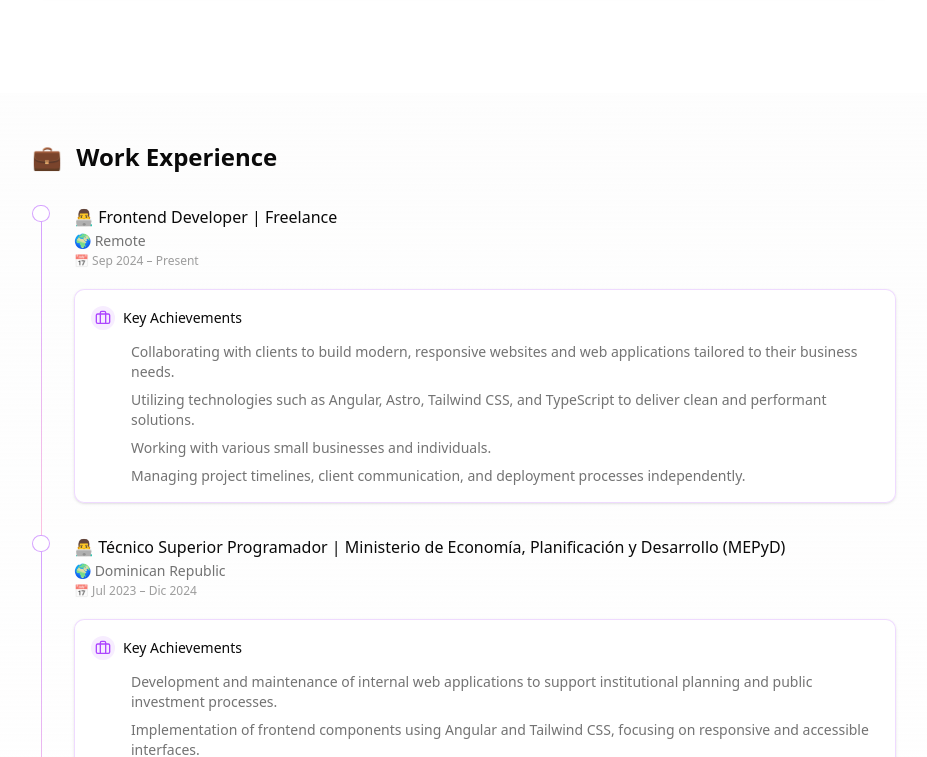
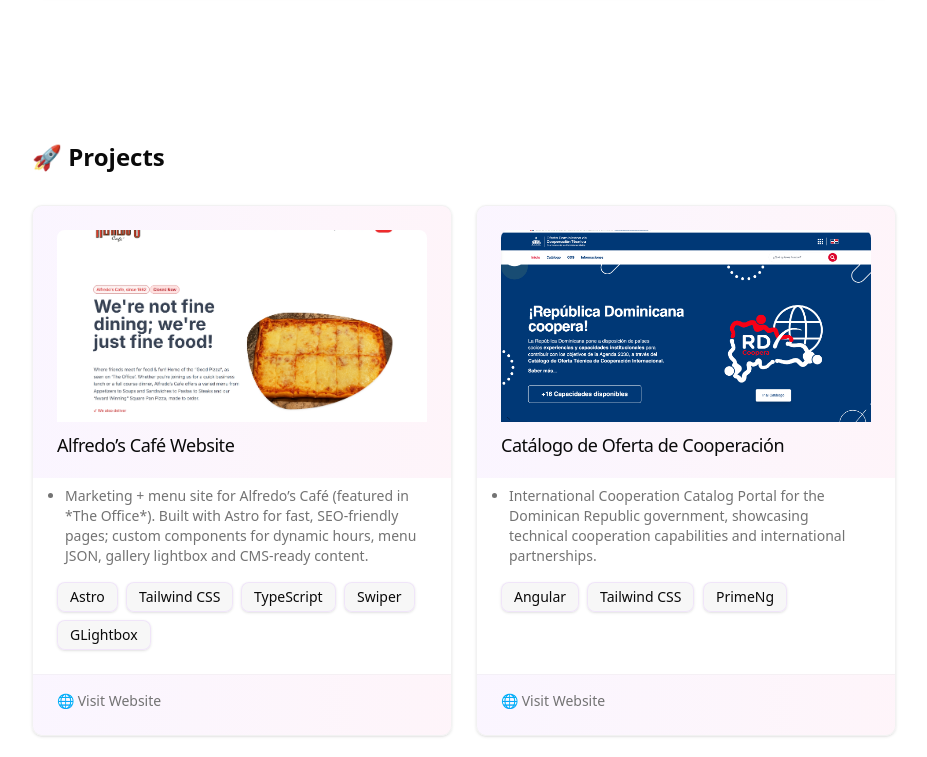
Before and after one commit to KeuryLendof/MyPortfolio, an Astro site: page / in a window 1280 px wide. Shown: the part 738-1495 px from the top of the page, without its empty margins (176-1103 px from the left). Built offline with nearby package versions, Linux system fonts and the light colour scheme; Astro itself is replaced by a stand-in of ours.

Commit message:
new project

```diff
--- a/src/lib/data.ts
+++ b/src/lib/data.ts
@@ -109,6 +109,14 @@
 
 export const projects = [
   {
+    "title": "Alfredo’s Café Website",
+    "github": "",
+    "web": "https://alfredoscafe.netlify.app/",
+    "image": "/projects/alfredos.jpeg",
+    "description": "Marketing + menu site for Alfredo’s Café (featured in *The Office*). Built with Astro for fast, SEO-friendly pages; custom components for dynamic hours, menu JSON, gallery lightbox and CMS-ready content.",
+    "tech": ["Astro", "Tailwind CSS", "TypeScript", "Swiper", "GLightbox"]
+  },
+  {
     title: "Catálogo de Oferta de Cooperación",
     github: "",
     web: "https://oferta-rd.mepyd.gob.do/",
--- a/src/pages/index.astro
+++ b/src/pages/index.astro
@@ -14,9 +14,10 @@
   <GlassHeader client:only="react" />
   <main class="min-h-screen">
     <HeroSection client:only="react" />
+    <ProjectsSection client:only="react" />
     <ExperienceSection client:only="react" />
     <SkillsSection client:only="react" />
-    <ProjectsSection client:only="react" />
+    <!-- <ProjectsSection client:only="react" /> -->
     <AwardsSection client:only="react" />
     <EducationSection client:only="react" />
   </main>
```
Also changed, not shown: public/projects/alfredos.jpeg (added).
